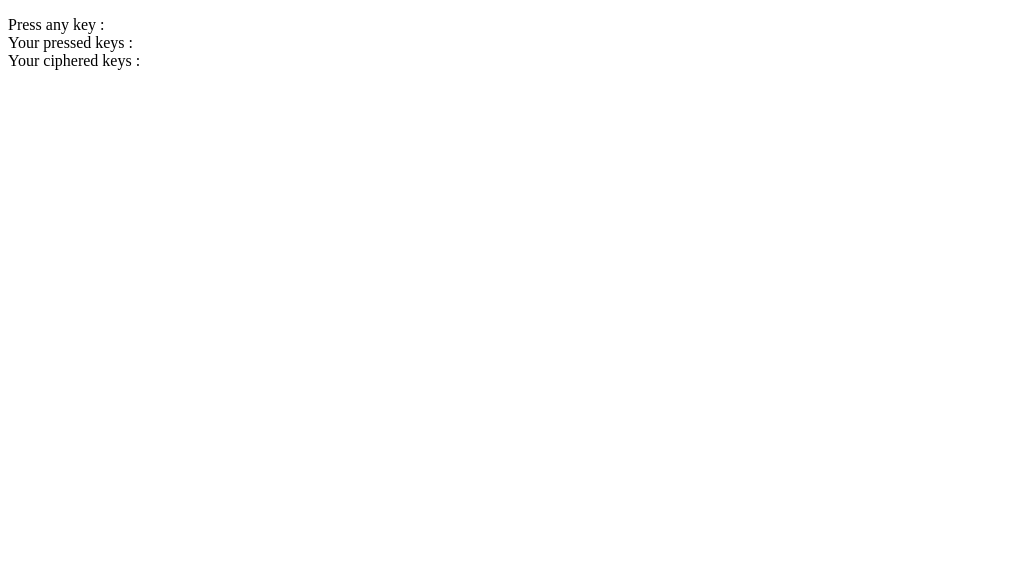
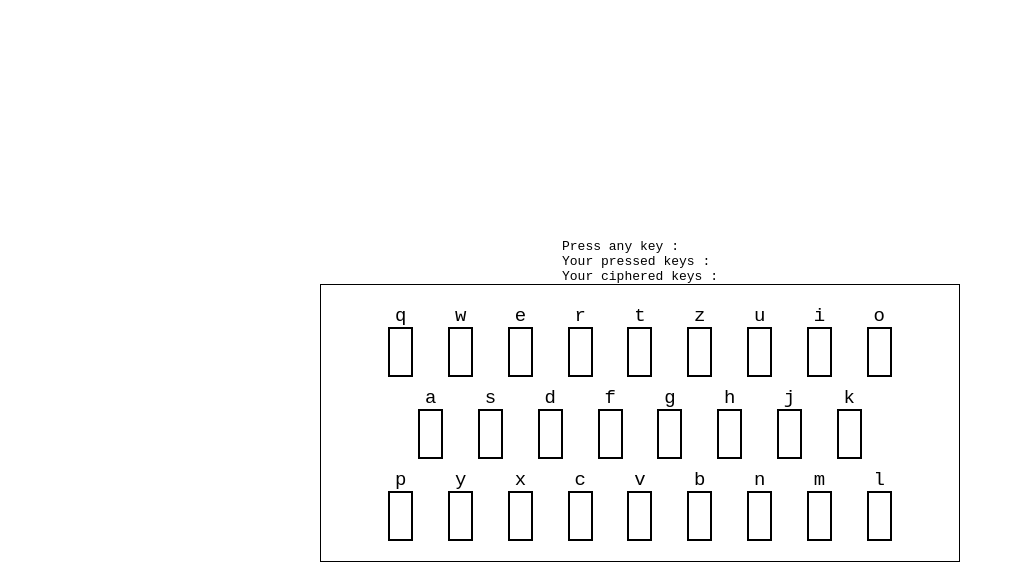
Before and after one commit to eli-ott/enigma-machine, a SvelteKit app: page / in a window 1280 px wide. Shown: the top 580 px of the page, without its empty margins (0-1014 px from the left). Built offline with nearby package versions, Linux system fonts and the light colour scheme.

Commit message:
Created plugboard interface

```diff
--- a/package.json
+++ b/package.json
@@ -12,6 +12,7 @@
 	"devDependencies": {
 		"@sveltejs/adapter-auto": "^2.0.0",
 		"@sveltejs/kit": "^1.27.4",
+		"sass": "^1.69.5",
 		"svelte": "^4.2.7",
 		"svelte-check": "^3.6.0",
 		"tslib": "^2.4.1",
--- a/src/app.html
+++ b/src/app.html
@@ -1,10 +1,23 @@
-<!doctype html>
+<!DOCTYPE html>
 <html lang="en">
   <head>
     <meta charset="utf-8" />
     <link rel="icon" href="%sveltekit.assets%/favicon.png" />
     <meta name="viewport" content="width=device-width, initial-scale=1" />
     %sveltekit.head%
+    <style>
+      html,
+      body {
+        height: 100%;
+        width: 100%;
+      }
+      * {
+        box-sizing: border-box;
+        margin: 0;
+        padding: 0;
+        font-family: monospace;
+      }
+    </style>
   </head>
   <body data-sveltekit-preload-data="hover">
     <div style="display: contents">%sveltekit.body%</div>
--- a/src/lib/index.ts
+++ /dev/null
@@ -1 +0,0 @@
-// place files you want to import through the `$lib` alias in this folder.
--- a/src/lib/plugins/Plugboard.ts
+++ b/src/lib/plugins/Plugboard.ts
@@ -6,7 +6,7 @@ export class Plugboard {
    *
    * @param {string[]} connections The plugboard connections
    */
-  constructor(connections: string[]) {
+  constructor(connections: string[] = []) {
     this.connections = connections;
   }
 
--- /dev/null
+++ b/src/lib/plugins/Rotor.ts
@@ -0,0 +1,3 @@
+export class Rotor {
+
+}
--- /dev/null
+++ b/src/lib/plugins/index.ts
@@ -0,0 +1,7 @@
+import { Rotor } from "./Rotor";
+import { Plugboard } from "./Plugboard";
+
+export {
+    Rotor,
+    Plugboard
+}
--- a/src/routes/+page.svelte
+++ b/src/routes/+page.svelte
@@ -1,10 +1,9 @@
 <script lang="ts">
   import { onMount } from "svelte";
-  import { Plugboard } from "$lib/plugins/Plugboard";
+  import { Plugboard } from "$lib/plugins";
 
   /** The plugboard*/
-  let plugboard = new Plugboard(["az", "eb", "kl", "sd", "uj", "ym", "fn", "ro", "vh", "wt", "gs"]);
-
+  let plugboard = new Plugboard();
   /** The alphabet */
   let alphabet: string = "abcdefghijklmnopqrstuvwxyz";
   /** The key pressed by the user */
@@ -13,6 +12,14 @@
   let pressedKeyHistory: string[] = [];
   /** The user ciphered keys */
   let cipheredKeyHistory: string[] = [];
+  /** The letters in order */
+  let plugboardLetters: string[] = ["qwertzuio", "asdfghjk", "pyxcvbnml"];
+  /** A single connection on the plugboard */
+  let connection: string = "";
+  /** The connections of the plugboard */
+  let connections: string[] = [];
+  /** The letters that have a connection */
+  let pluggedLetters: string = "";
 
   /**
    * On mount
@@ -45,10 +52,125 @@
       }
     });
   };
+
+  /**
+   * Create the plugboard connections
+   * Removing one letter from a connection will remove the whole connection
+   *
+   * @param {string} letter One of the letter of the connection
+   */
+  const manageConnections = (letter: string) => {
+    //checking if the connection exists to either add or remove it
+    let pluggedLetterIndex = pluggedLetters.indexOf(letter);
+    if (pluggedLetterIndex !== -1) {
+      //getting the connections that contains the letter
+      let connection = plugboard.connections.filter((connection) => {
+        if (connection.includes(letter)) {
+          return connection;
+        }
+      });
+      //getting the index of the connection that contains the letter
+      plugboard.connections.splice(
+        plugboard.connections.indexOf(connection[0]),
+        1
+      );
+
+      //updating the pluggedLetters according to the plugboard connections
+      pluggedLetters = plugboard.connections.join("");
+
+      //returning to stop the function here
+      return;
+    }
+
+    //adding letter to the pluggedLetters
+    pluggedLetters += letter;
+    //if the connections are paired we add them to the plugboard
+    if (pluggedLetters.length % 2 === 0)
+      plugboard.connections = pluggedLetters.match(/.{1,2}/g) || [];
+  };
 </script>
 
-<p>
-  Press any key : {currentKey} <br />
-  Your pressed keys : {pressedKeyHistory.join("")} <br />
-  Your ciphered keys : {cipheredKeyHistory.join("")}
-</p>
+<section class="enigma">
+  <p>
+    Press any key : {currentKey} <br />
+    Your pressed keys : {pressedKeyHistory.join("")} <br />
+    Your ciphered keys : {cipheredKeyHistory.join("")}
+  </p>
+
+  <div class="plugboard">
+    {#each plugboardLetters as letterGroup}
+      <div class="line">
+        {#each letterGroup as letter}
+          <span
+            class="letter"
+            role="button"
+            tabindex="0"
+            class:plugged={pluggedLetters.includes(letter)}
+            on:click={() => {
+              manageConnections(letter);
+            }}
+            on:keydown={() => {
+              manageConnections(letter);
+            }}
+          >
+            {letter}
+            <span class="port" />
+          </span>
+        {/each}
+      </div>
+    {/each}
+  </div>
+</section>
+
+<style lang="scss">
+  .enigma {
+    display: flex;
+    flex-flow: column nowrap;
+    justify-content: center;
+    align-items: center;
+
+    height: 100%;
+    width: 100%;
+
+    .plugboard {
+      display: flex;
+      flex-flow: column nowrap;
+
+      border: solid 1px black;
+      padding: 15px;
+      width: 50%;
+
+      .line {
+        display: flex;
+        flex-flow: row nowrap;
+        justify-content: center;
+        align-items: center;
+
+        padding: 5px;
+
+        .letter {
+          display: flex;
+          flex-flow: column nowrap;
+          justify-content: center;
+          align-items: center;
+
+          font-size: 19px;
+
+          width: 10%;
+
+          &.plugged {
+            .port {
+              background: black;
+            }
+          }
+          .port {
+            height: 50px;
+            width: 25px;
+            background: none;
+            border: solid 2px black;
+          }
+        }
+      }
+    }
+  }
+</style>
```
Also changed, not shown: 1 other file (tests, documents, lock files or other folders). Lines whose indentation alone changed are shown as unchanged.
